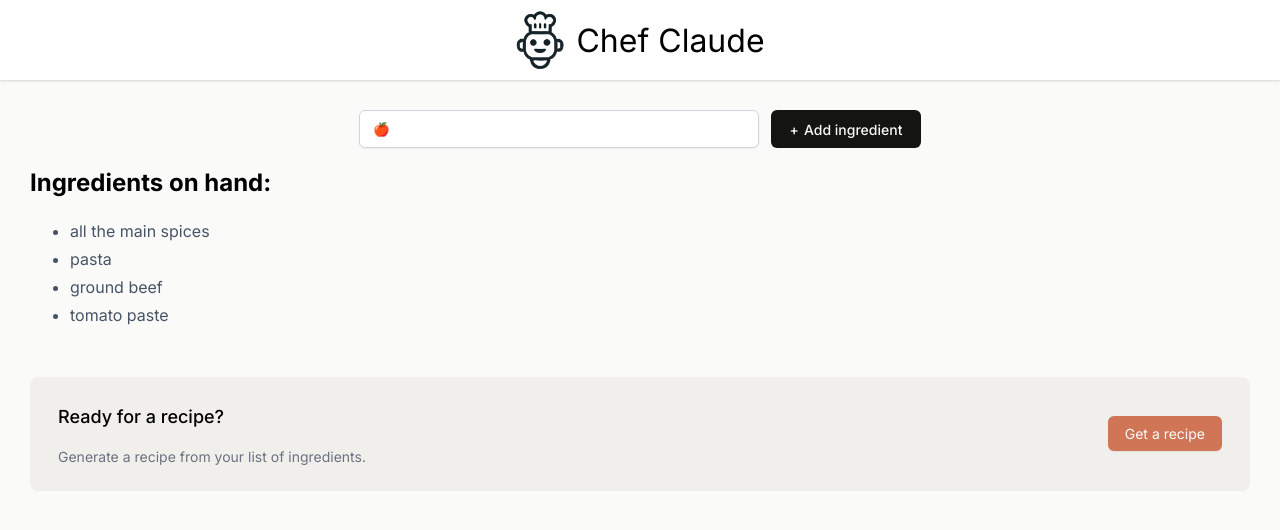
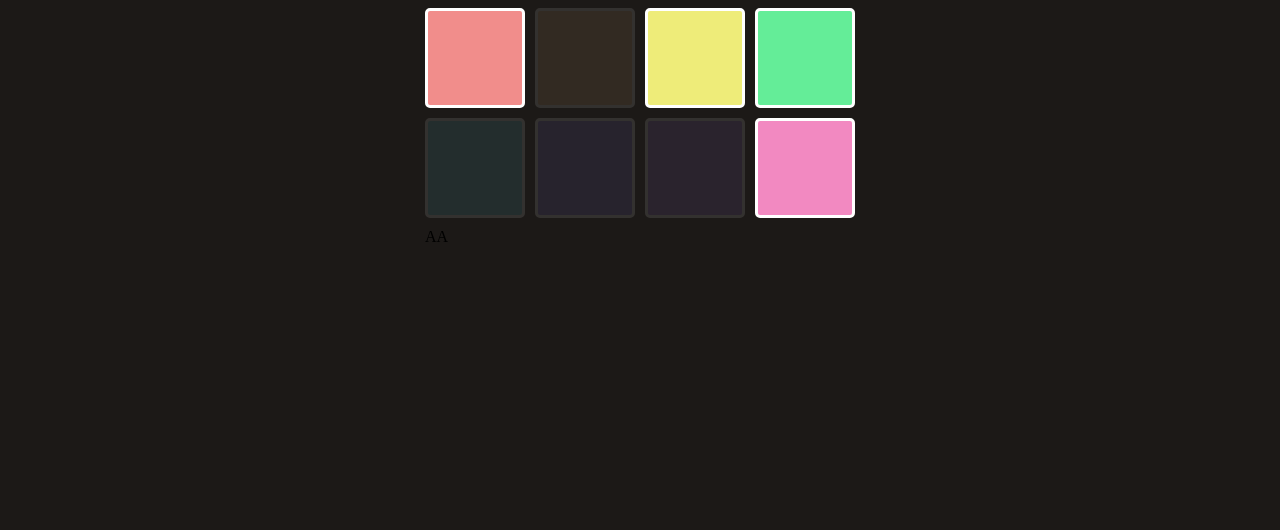
Before and after one commit to Halcyon666/react-daily-learn, a React (Vite) app: page / in a window 1280 px wide. Shown: the top 530 px of the page. Built offline with nearby package versions, Linux system fonts and the light colour scheme.

Commit message:
pad quiz style without status

```diff
--- a/src/main.tsx
+++ b/src/main.tsx
@@ -1,6 +1,6 @@
 import { StrictMode } from "react";
 import { createRoot } from "react-dom/client";
-import App from "./chef claude/App";
+import App from "./sound pads challenge/App";
 
 createRoot(document.getElementById("root")!).render(
   <StrictMode>
--- /dev/null
+++ b/src/sound pads challenge/App.tsx
@@ -0,0 +1,15 @@
+import React from "react";
+import { padsData, type PadInfo } from "./pads";
+import "./index.css";
+import Pad from "./Pad";
+
+export default function App() {
+  const [pads, setPads] = React.useState<PadInfo[]>(padsData);
+
+  const buttonElements = pads.map((pad) => <Pad key={pad.id} {...pad} />);
+  return (
+    <main>
+      <div className="pad-container">{buttonElements}AA</div>
+    </main>
+  );
+}
--- /dev/null
+++ b/src/sound pads challenge/Pad.tsx
@@ -0,0 +1,10 @@
+import type { PadInfo } from "./pads";
+
+export default function Pad({ color, on }: PadInfo) {
+  return (
+    <button
+      style={{ backgroundColor: color }}
+      className={on ? "on" : undefined}
+    ></button>
+  );
+}
--- /dev/null
+++ b/src/sound pads challenge/index.css
@@ -0,0 +1,33 @@
+* {
+    box-sizing: border-box;
+}
+
+body {
+    background-color: #1C1917;
+}
+
+main {
+    display: flex;
+    justify-content: center;
+    align-items: center;
+}
+
+.pad-container {
+    display: grid;
+    grid-template-columns: repeat(4, 100px);
+    grid-template-rows: repeat(2, 100px);
+    gap: 10px;
+}
+
+button {
+    height: 100px;
+    width: 100px;
+    border: 3px solid white;
+    border-radius: 5px;
+    cursor: pointer;
+    opacity: 0.1;
+}
+
+button.on {
+    opacity: 1;
+}
--- /dev/null
+++ b/src/sound pads challenge/pads.ts
@@ -0,0 +1,48 @@
+export interface PadInfo {
+  id: number;
+  color: string;
+  on: boolean;
+}
+
+export const padsData: PadInfo[] = [
+  {
+    id: 1,
+    color: "#F18D8B",
+    on: true,
+  },
+  {
+    id: 2,
+    color: "#F5C280",
+    on: false,
+  },
+  {
+    id: 3,
+    color: "#EEEC79",
+    on: true,
+  },
+  {
+    id: 4,
+    color: "#64ED98",
+    on: true,
+  },
+  {
+    id: 5,
+    color: "#63DEED",
+    on: false,
+  },
+  {
+    id: 6,
+    color: "#877FED",
+    on: false,
+  },
+  {
+    id: 7,
+    color: "#A57FE9",
+    on: false,
+  },
+  {
+    id: 8,
+    color: "#F289C1",
+    on: true,
+  },
+];
```
